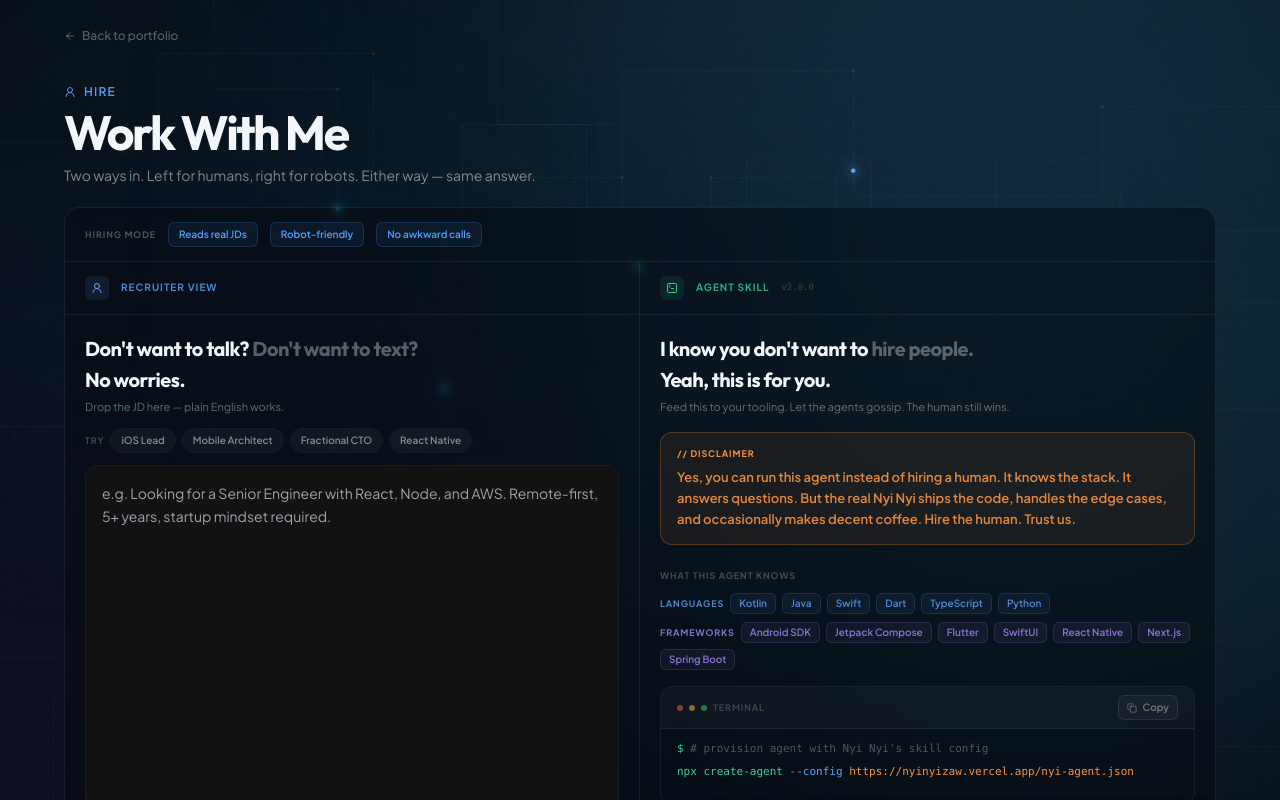
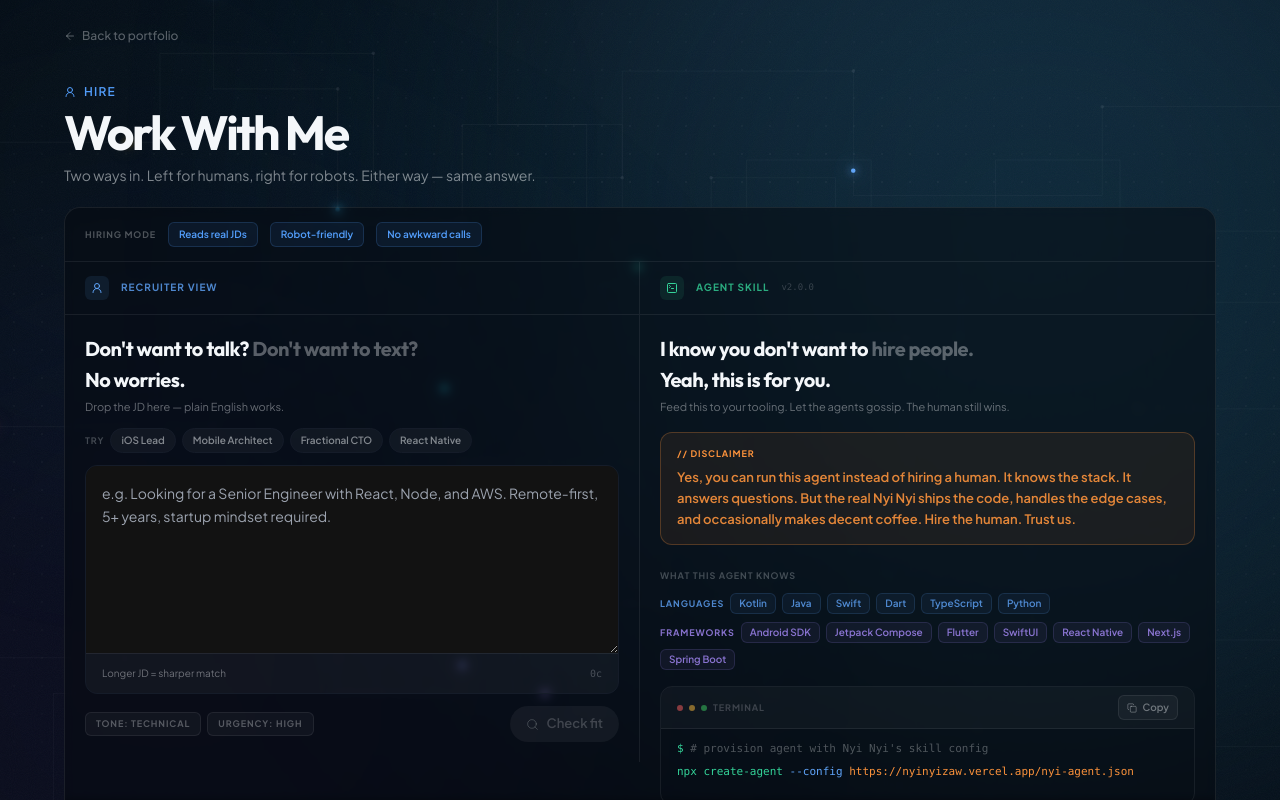
Before and after one commit to nyinyiz/resume, a Next.js app: page /hire in a window 1280 px wide. Shown: the top 800 px of the page. Built offline with nearby package versions, Linux system fonts and the light colour scheme.

Commit message:
feat: enhance HireMePage and RecruiterPanel with improved animations and UI updates

```diff
--- a/src/app/hire/HireMePage.tsx
+++ b/src/app/hire/HireMePage.tsx
@@ -9,10 +9,15 @@ const ease = [0.22, 1, 0.36, 1];
 
 export default function HireMePage() {
   return (
-    <div className="mx-auto w-full max-w-6xl">
+    <motion.div
+      className="mx-auto w-full max-w-6xl"
+      initial={{ opacity: 0, y: 24 }}
+      animate={{ opacity: 1, y: 0 }}
+      transition={{ duration: 0.5, ease }}
+    >
       <motion.div
-        initial={{ opacity: 0, x: -8 }} animate={{ opacity: 1, x: 0 }}
-        transition={{ duration: 0.4, ease }}
+        initial={{ opacity: 0, x: -10 }} animate={{ opacity: 1, x: 0 }}
+        transition={{ duration: 0.4, delay: 0.1, ease }}
         className="mb-8"
       >
         <Link
@@ -27,6 +32,6 @@ export default function HireMePage() {
       </motion.div>
 
       <HireMe />
-    </div>
+    </motion.div>
   );
 }
--- a/src/features/hire/components/HireMe.tsx
+++ b/src/features/hire/components/HireMe.tsx
@@ -122,15 +122,15 @@ function RecruiterPanel() {
 
               {/* Textarea */}
               <div className="flex flex-1 flex-col overflow-hidden rounded-xl border border-foreground/[0.1]
-                focus-within:border-primary/40 transition-all duration-300"
-                style={{ background: "hsl(var(--foreground) / 0.04)" }}>
+                focus-within:border-primary/40 transition-all duration-300 bg-foreground/[0.04]">
                 <textarea
                   ref={ref}
                   value={jd}
                   onChange={(e) => { setJd(e.target.value); setError(null); }}
                   placeholder="e.g. Looking for a Senior Engineer with React, Node, and AWS. Remote-first, 5+ years, startup mindset required."
                   className="flex-1 w-full resize-none bg-transparent px-4 pt-4 pb-3 text-sm leading-relaxed
-                    text-foreground/80 placeholder:text-foreground/25 focus:outline-none min-h-[140px]"
+                    text-foreground/80 placeholder:text-foreground/25 focus:outline-none min-h-[160px]"
+                  rows={7}
                 />
                 <div className="flex items-center justify-between border-t border-foreground/[0.07] px-4 py-3">
                   <span className="text-[10px] text-foreground/40">{hint}</span>
@@ -543,52 +543,67 @@ function SkillPanel() {
 export default function HireMe() {
   return (
     <section className="relative z-10">
-      {/* Header — identical pattern to Skills / Experience */}
+      {/* Header */}
       <div className="max-w-2xl mb-5">
         <motion.p
-          initial={{ opacity: 0, y: 12 }} animate={{ opacity: 1, y: 0 }}
-          transition={{ duration: 0.6, ease }}
+          initial={{ opacity: 0, y: 10 }} animate={{ opacity: 1, y: 0 }}
+          transition={{ duration: 0.5, delay: 0.15, ease }}
           className="section-label mb-2">
           <UserRound size={12} /> Hire
         </motion.p>
         <motion.h2
-          initial={{ opacity: 0, y: 16 }} animate={{ opacity: 1, y: 0 }}
-          transition={{ duration: 0.7, delay: 0.05, ease }}
+          initial={{ opacity: 0, y: 18 }} animate={{ opacity: 1, y: 0 }}
+          transition={{ duration: 0.6, delay: 0.22, ease }}
           className="font-heading text-3xl md:text-5xl font-bold tracking-tighter text-foreground mb-2">
           Work With Me
         </motion.h2>
         <motion.p
-          initial={{ opacity: 0, y: 12 }} animate={{ opacity: 1, y: 0 }}
-          transition={{ duration: 0.7, delay: 0.12, ease }}
+          initial={{ opacity: 0, y: 10 }} animate={{ opacity: 1, y: 0 }}
+          transition={{ duration: 0.6, delay: 0.3, ease }}
           className="text-sm text-foreground/50 leading-relaxed">
           Two ways in. Left for humans, right for robots. Either way — same answer.
         </motion.p>
       </div>
 
-      {/* Main panel — same glass card as Skills */}
+      {/* Main panel */}
       <motion.div
-        initial={{ opacity: 0, y: 20 }} animate={{ opacity: 1, y: 0 }}
-        transition={{ duration: 0.7, delay: 0.15, ease }}
+        initial={{ opacity: 0, y: 28, scale: 0.99 }}
+        animate={{ opacity: 1, y: 0, scale: 1 }}
+        transition={{ duration: 0.65, delay: 0.35, ease }}
         className="rounded-2xl border border-foreground/[0.08] bg-background/50 backdrop-blur-sm overflow-hidden">
 
-        {/* Top strip — same as Skills core stack strip */}
-        <div className="flex items-center gap-3 border-b border-foreground/[0.07] px-5 py-3.5">
+        {/* Top strip with staggered tags */}
+        <motion.div
+          initial={{ opacity: 0 }} animate={{ opacity: 1 }}
+          transition={{ duration: 0.4, delay: 0.55, ease }}
+          className="flex items-center gap-3 border-b border-foreground/[0.07] px-5 py-3.5">
           <span className="text-[9px] font-bold uppercase tracking-widest text-foreground/30 shrink-0">
             Hiring Mode
           </span>
-          {["Reads real JDs", "Robot-friendly", "No awkward calls"].map((tag) => (
-            <span key={tag}
+          {["Reads real JDs", "Robot-friendly", "No awkward calls"].map((tag, i) => (
+            <motion.span key={tag}
+              initial={{ opacity: 0, scale: 0.85 }}
+              animate={{ opacity: 1, scale: 1 }}
+              transition={{ duration: 0.35, delay: 0.6 + i * 0.07, ease }}
               className="px-2.5 py-1 rounded-md bg-primary/[0.08] text-primary text-[10px]
                 font-semibold border border-primary/[0.18]">
               {tag}
-            </span>
+            </motion.span>
           ))}
-        </div>
+        </motion.div>
 
-        {/* Two-column grid — same as Skills category grid */}
+        {/* Two columns — slide in from opposite sides */}
         <div className="grid grid-cols-1 md:grid-cols-2">
-          <RecruiterPanel />
-          <SkillPanel />
+          <motion.div
+            initial={{ opacity: 0, x: -24 }} animate={{ opacity: 1, x: 0 }}
+            transition={{ duration: 0.55, delay: 0.5, ease }}>
+            <RecruiterPanel />
+          </motion.div>
+          <motion.div
+            initial={{ opacity: 0, x: 24 }} animate={{ opacity: 1, x: 0 }}
+            transition={{ duration: 0.55, delay: 0.58, ease }}>
+            <SkillPanel />
+          </motion.div>
         </div>
 
       </motion.div>
```
